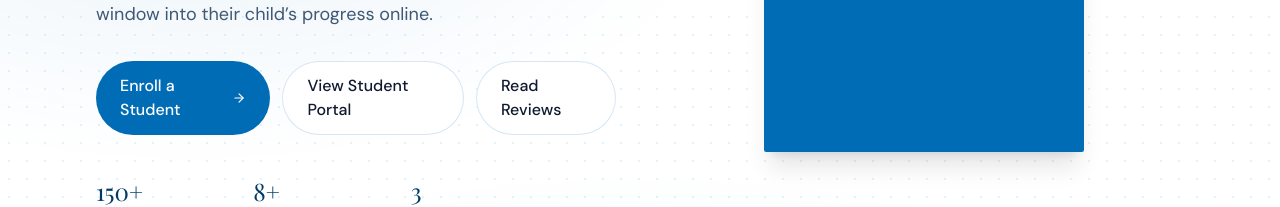
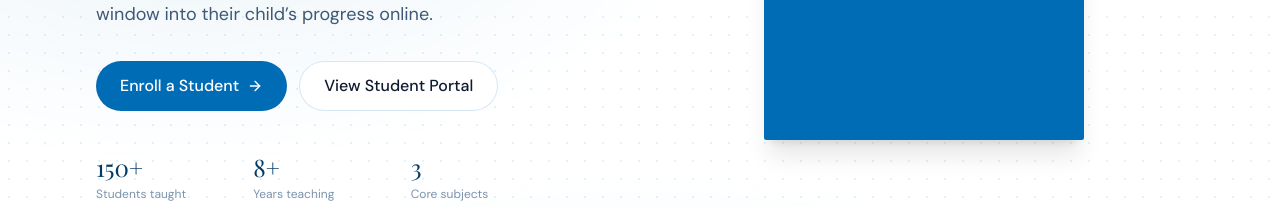
Before and after one commit to anasjaved498-svg/national-academy-final-3, a Next.js app: page /quran in a window 1280 px wide. Shown: the part 435-642 px from the top of the page. Built offline with nearby package versions, Linux system fonts and the light colour scheme; no server answers; the database is empty.

Commit message:
Update page.tsx

```diff
--- a/app/quran/(public)/page.tsx
+++ b/app/quran/(public)/page.tsx
@@ -48,12 +48,6 @@ export default function Home() {
                 className="inline-flex w-full sm:w-auto justify-center items-center gap-2 px-6 py-3 rounded-full border border-[var(--line)] bg-[var(--surface)] font-medium hover:border-[var(--primary)] transition-colors"
               >
                 View Student Portal
-              </Link>
-              <Link
-                href="/quran/reviews"
-                className="inline-flex w-full sm:w-auto justify-center items-center gap-2 px-6 py-3 rounded-full border border-[var(--line)] bg-[var(--surface)] font-medium hover:border-[var(--primary)] transition-colors"
-              >
-                Read Reviews
               </Link>
             </div>
 
```
